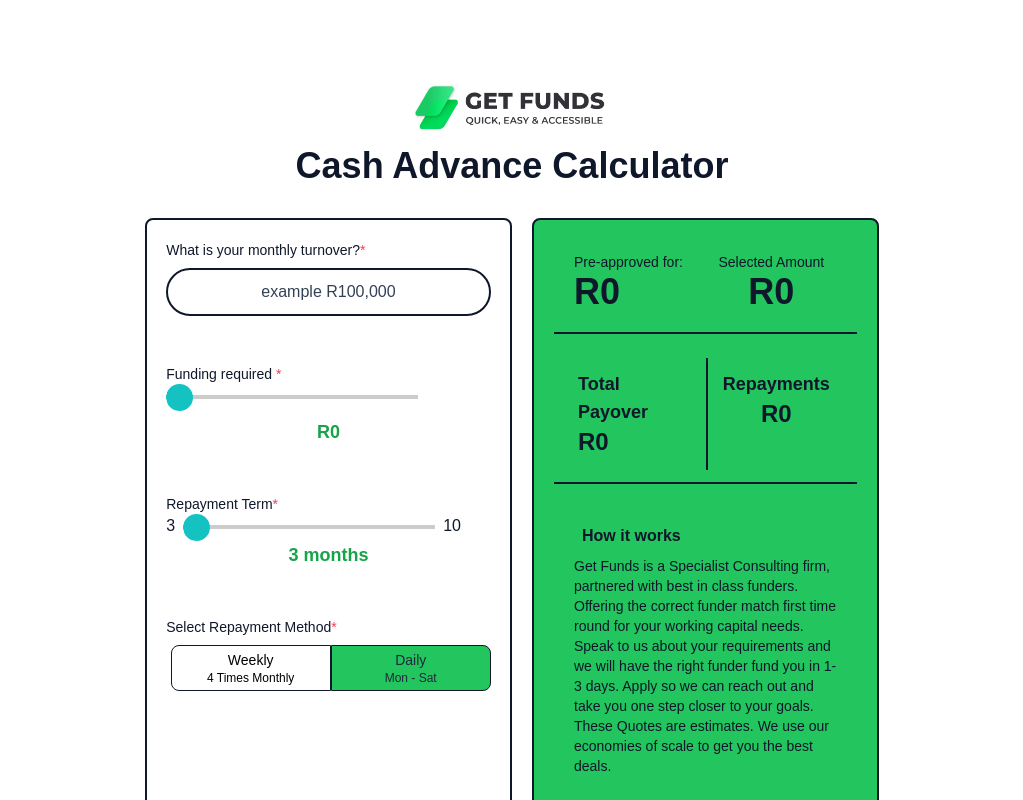
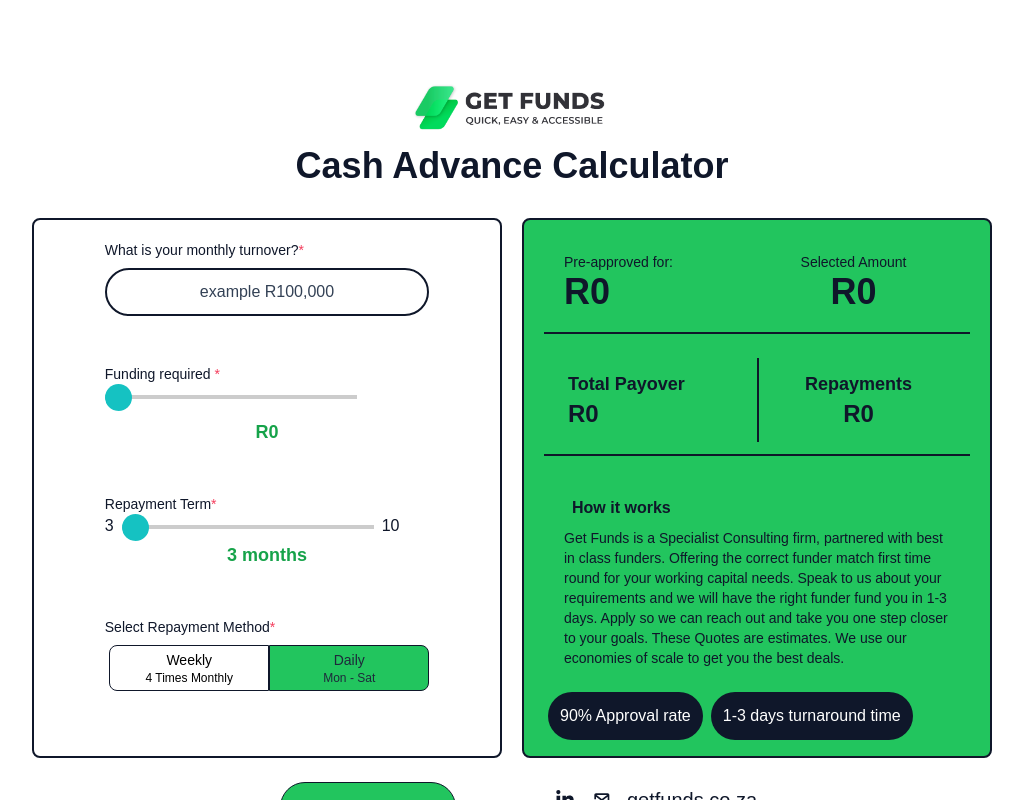
Before and after one commit to grahamusai/getfunds, a Next.js app: page / in a window 1280 px wide. Shown: the top 800 px of the page, without its empty margins (128-1151 px from the left). Built offline with nearby package versions, Linux system fonts and the light colour scheme.

Commit message:
2xl screen responsiveness

```diff
--- a/src/app/page.tsx
+++ b/src/app/page.tsx
@@ -117,7 +117,7 @@ const Congrats = () => {
       {isModalOpen && <Modal />}
       {termsModalIsOpen && <TermsModal />}
       <div className="flex justify-center items-center text-slate-900">
-        <div className="mt-20 mx-4 sm:mx-8 md:mx-16 lg:mx-32 xl:mx-[30rem] text-slate-900">
+        <div className="mt-20 mx-4 sm:mx-8 md:mx-16 lg:mx-32 xl:mx-[10rem] 2xl:mx-[30rem] text-slate-900">
           <div className="flex justify-center">
             <Image
               src="/images/logo.png"
```
